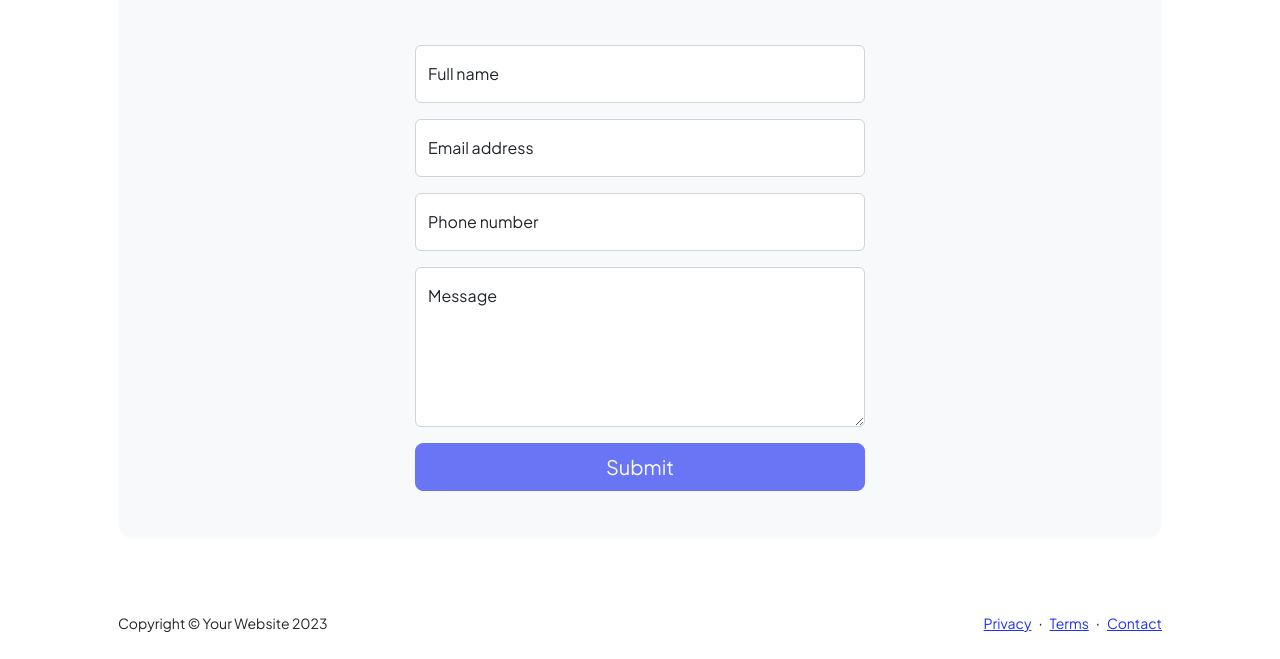
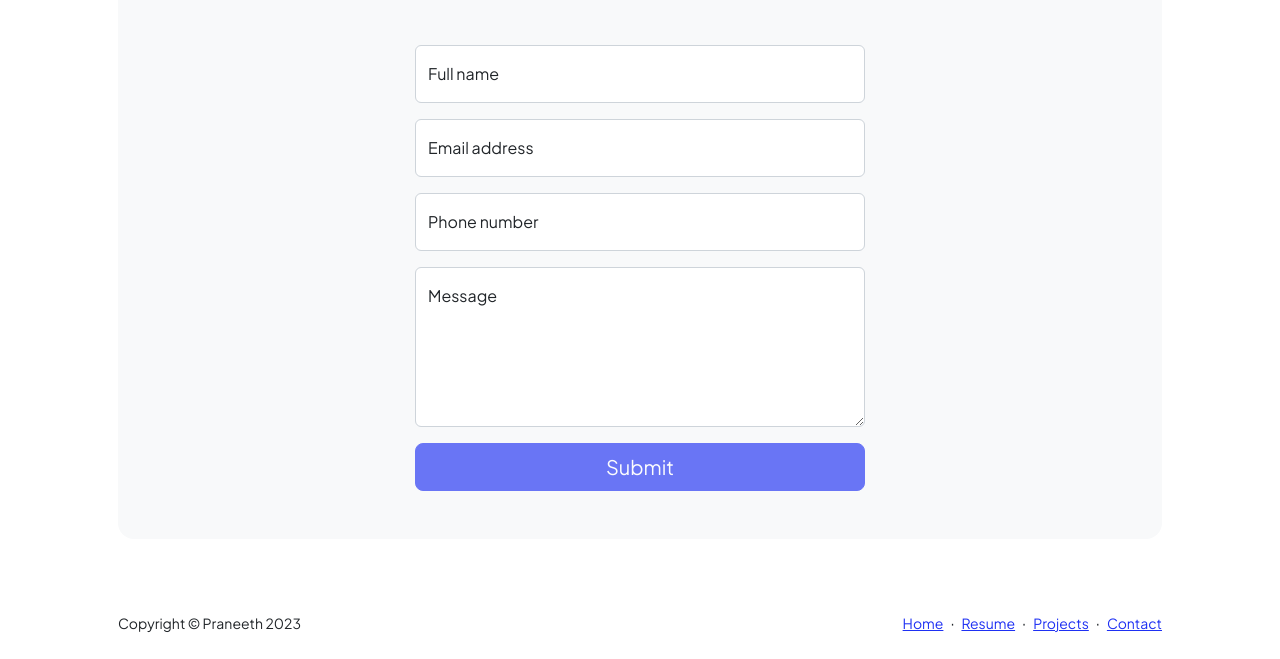
Before and after one commit to ganimtron-10/Portfolio, a plain HTML site: page contact.html in a window 1280 px wide. Shown: the part 321-980 px from the top of the page. Drawn offline with nearby package versions, Linux system fonts and the light colour scheme.

Commit message:
adding footer to each page

```diff
--- a/contact.html
+++ b/contact.html
@@ -128,27 +128,23 @@
         <div class="container px-5">
             <div class="row align-items-center justify-content-between flex-column flex-sm-row">
                 <div class="col-auto">
-                    <div class="small m-0">Copyright &copy; Your Website 2023</div>
+                    <div class="small m-0">Copyright &copy; Praneeth 2023</div>
                 </div>
                 <div class="col-auto">
-                    <a class="small" href="#!">Privacy</a>
+                    <a class="small" href="index.html">Home</a>
                     <span class="mx-1">&middot;</span>
-                    <a class="small" href="#!">Terms</a>
+                    <a class="small" href="resume.html">Resume</a>
                     <span class="mx-1">&middot;</span>
-                    <a class="small" href="#!">Contact</a>
+                    <a class="small" href="projects.html">Projects</a>
+                    <span class="mx-1">&middot;</span>
+                    <a class="small" href="contact.html">Contact</a>
                 </div>
             </div>
         </div>
     </footer>
-    <!-- Bootstrap core JS-->
+    <!-- JS-->
     <script src="https://cdn.jsdelivr.net/npm/bootstrap@5.2.3/dist/js/bootstrap.bundle.min.js"></script>
-    <!-- Core theme JS-->
     <script src="js/scripts.js"></script>
-    <!-- * * * * * * * * * * * * * * * * * * * * * * * * * * * * * * * * * * * * * * * *-->
-    <!-- * *                               SB Forms JS                               * *-->
-    <!-- * * Activate your form at https://startbootstrap.com/solution/contact-forms * *-->
-    <!-- * * * * * * * * * * * * * * * * * * * * * * * * * * * * * * * * * * * * * * * *-->
-    <script src="https://cdn.startbootstrap.com/sb-forms-latest.js"></script>
 </body>
 
 </html>
```
Also changed, not shown: projects.html (+7 -6 lines), resume.html (+11 -8 lines).
